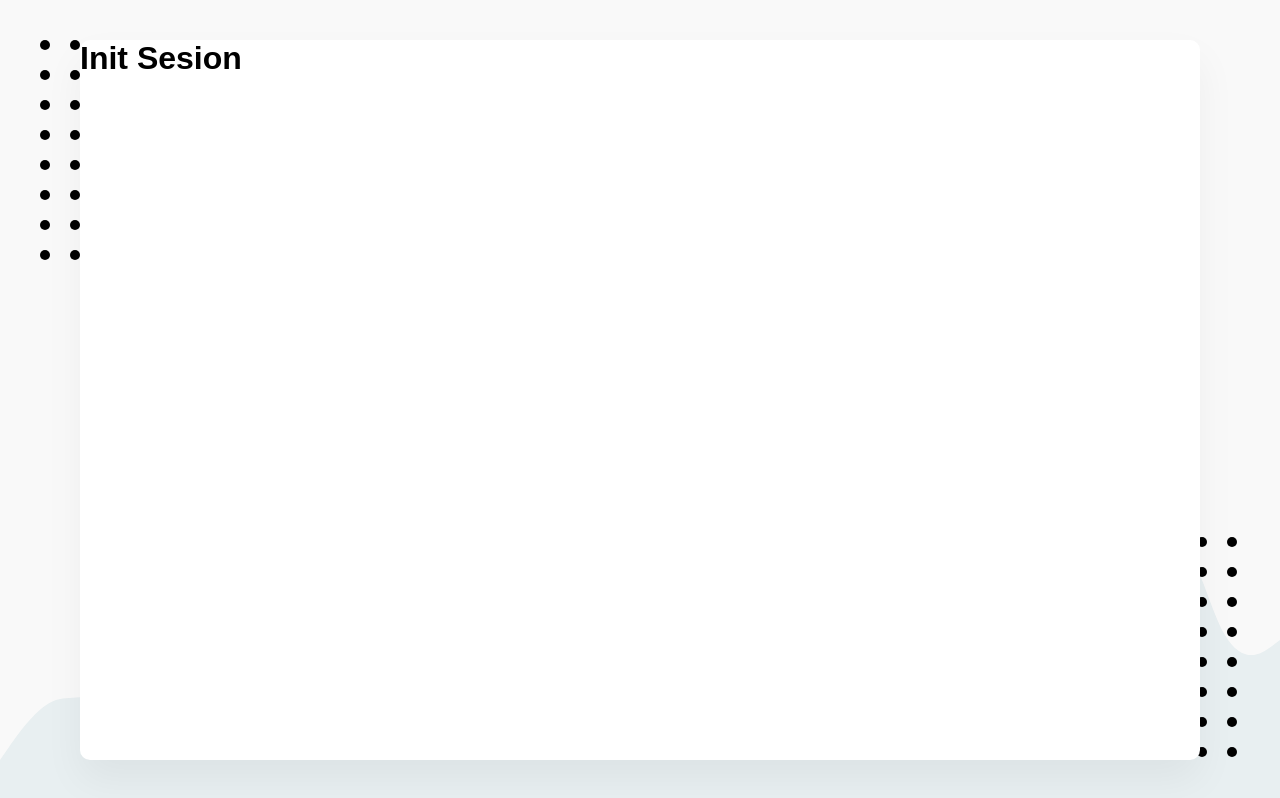
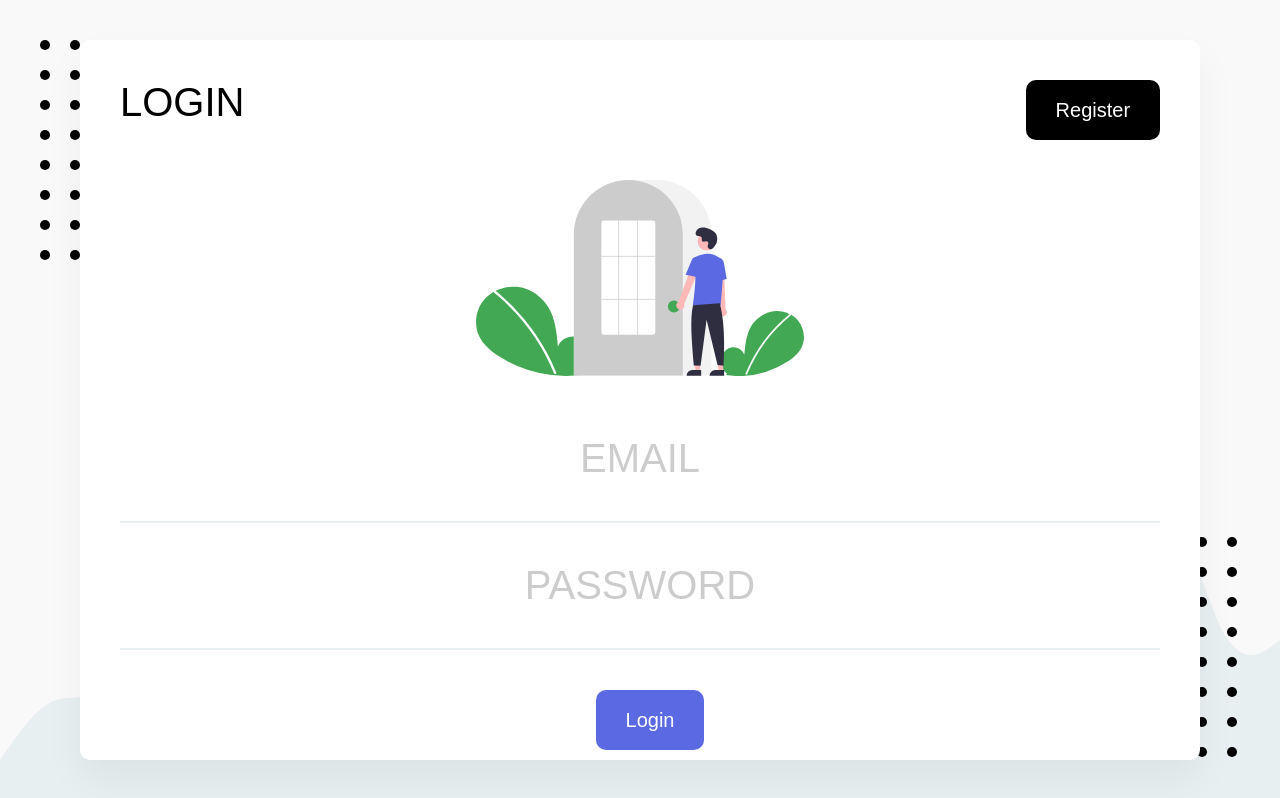
Before and after one commit to sneiderV/react-firebase, a React (Create React App) app in the folder r-expenses-app/: page /init in a window 1280 px wide. Built offline with nearby package versions, Linux system fonts and the light colour scheme; what webfontloader would draw is missing.

Commit message:
add login form

```diff
--- a/r-expenses-app/src/components/InitSesion.js
+++ b/r-expenses-app/src/components/InitSesion.js
@@ -1,7 +1,41 @@
 import React from 'react';
+import Helmet from 'react-helmet';
+import { Header, Title, HeaderContainer} from './../elements/Header';
+import Button from './../elements/Button';
+import { ButtonContainer, Form, Input, } from './../elements/ElementsForms'
+import { ReactComponent as LoginSvg } from './../assets/images/login.svg';
+import styled from 'styled-components';
 
+const Svg = styled(LoginSvg)`
+    width: 100%;
+    max-height: 12.25rem; /* 100px */
+    margin-bottom: 1.25rem;
+`;
 const InitSesion = () => {
-    return ( <h1>Init Sesion</h1> );
+    return (
+        <>
+        <Helmet>
+            <title>Login</title>
+        </Helmet>
+
+        <Header>
+            <HeaderContainer>
+                <Title>Login</Title>
+                <div>
+                    <Button to="/register">Register</Button>
+                </div>
+            </HeaderContainer>
+        </Header>
+        <Form>
+            <Svg/>
+            <Input type='email' name='email' placeholder='Email'/>
+            <Input type='password' name='password' placeholder='Password'/>
+            <ButtonContainer>
+                <Button as='button' type='submit' primario>Login</Button>
+            </ButtonContainer>
+        </Form>
+    </>
+     );
 }
 
 export default InitSesion;
```
